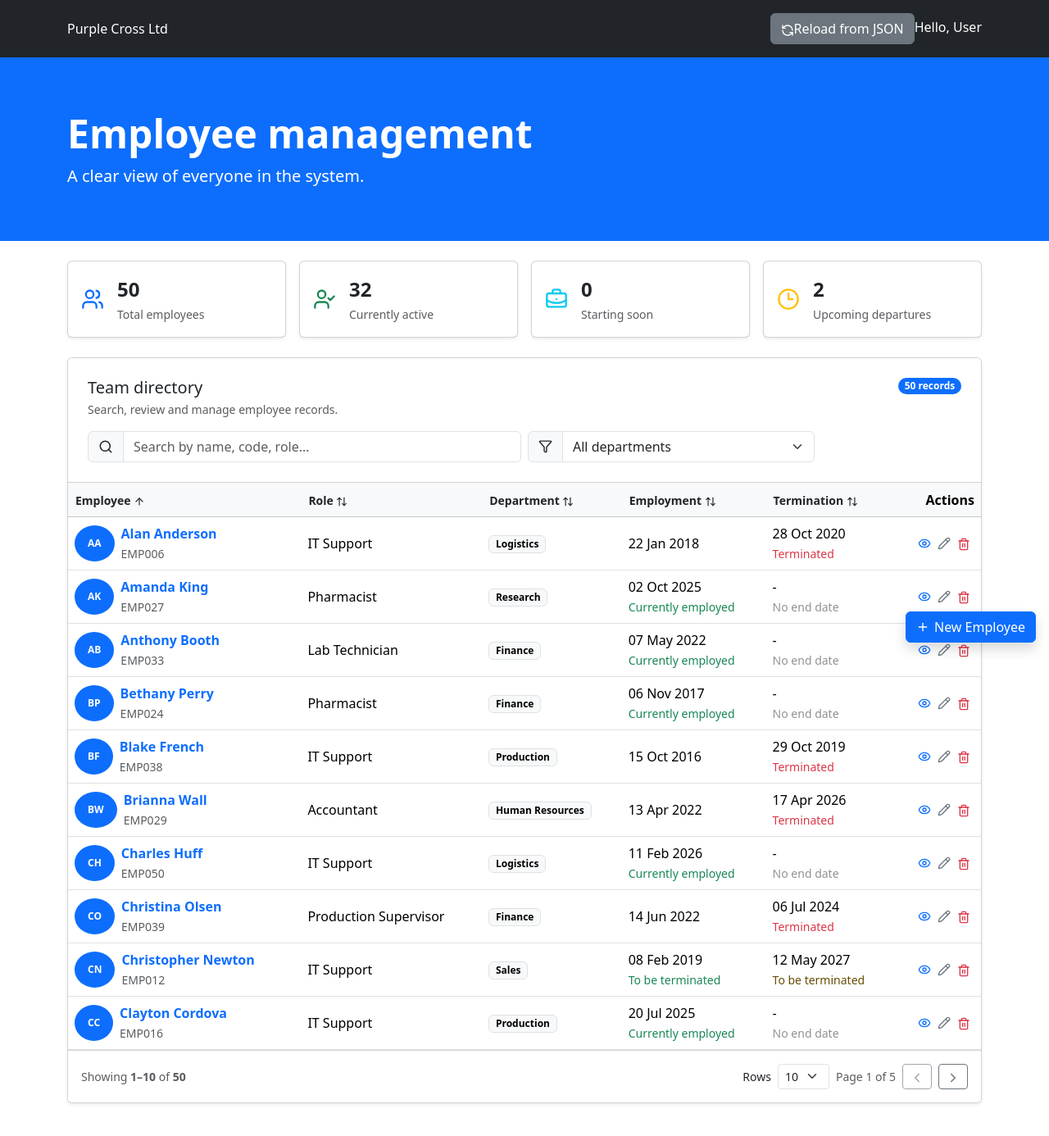
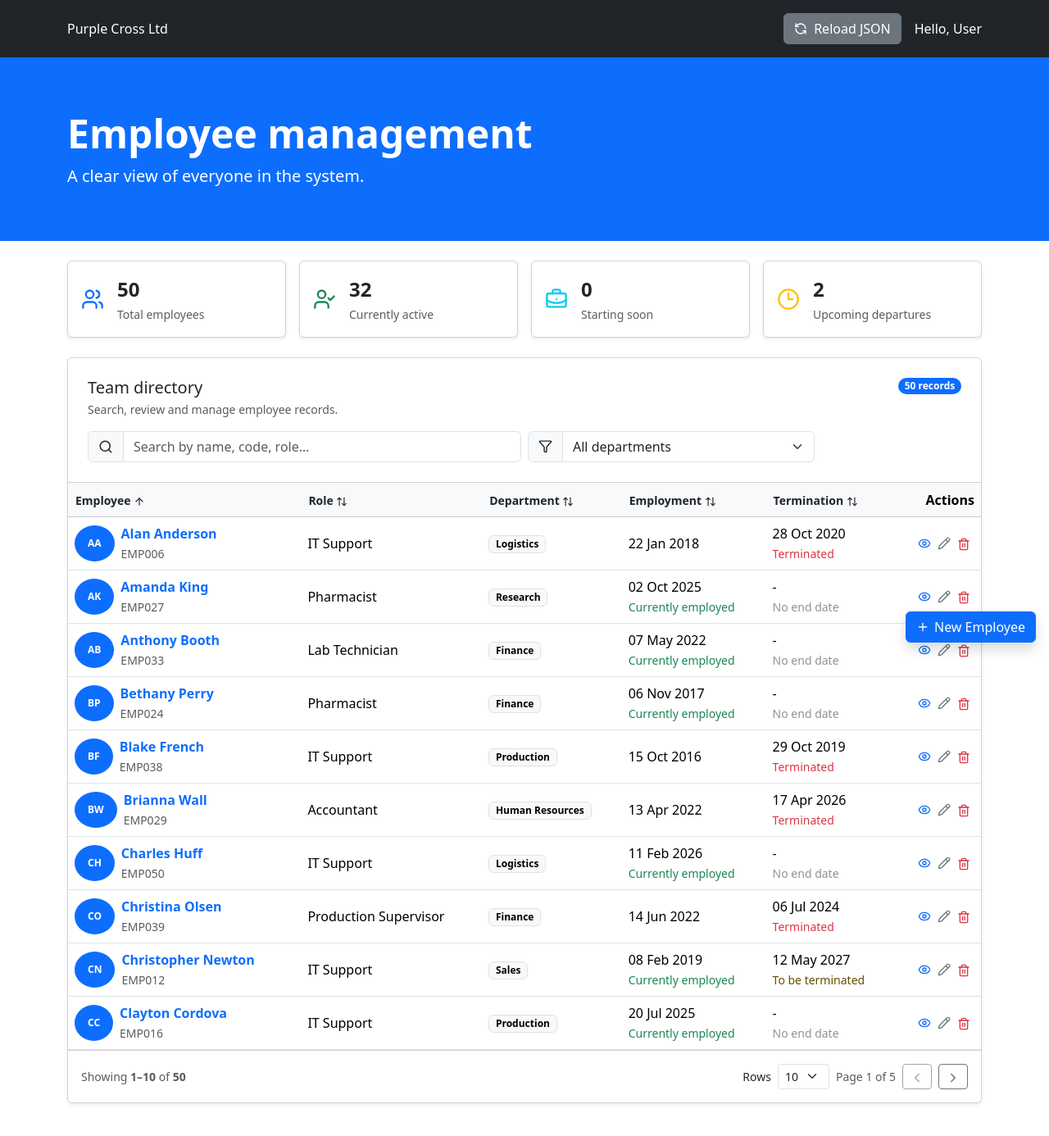
Before and after one commit to Bablione/purple_cross_ltd, a Vue app: page / in a window 1280 px wide. Shown: the top 1386 px of the page at 82% size. Built offline with nearby package versions, Linux system fonts and the light colour scheme.

Commit message:
chore: renaming lifeCycle to lifecycle. on build making sure no unused function in components. Header JSON loader button styled better and with confirmation modal

```diff
--- a/src/components/AppHeader.vue
+++ b/src/components/AppHeader.vue
@@ -1,31 +1,61 @@
 <script setup lang="ts">
+
+import { ref } from 'vue';
 import { useEmployeeStore } from '../stores/employeeStore'
+import { useRouter } from 'vue-router';
 import { RefreshCcw } from '@lucide/vue';
+import ApproveDialog from './ApproveDialog.vue';
+
 const employeeStore = useEmployeeStore()
+const router = useRouter()
+const showResetModal = ref(false)
 
 function resetData() {
   employeeStore.resetEmployees()
+  showResetModal.value = false
+  router.push("/")
 }
+
+
 </script>
 
 <template>
-    <header class="p-3 text-bg-dark">
+  <header class="p-3 text-bg-dark">
   <div class="container">
     <div
       class="d-flex flex-wrap align-items-center justify-content-between"
     >
       <RouterLink
         to="/"
-        class="d-flex align-items-center mb-lg-0 text-white text-decoration-none"
+        class="d-flex align-items-center text-white text-decoration-none"
       >
-      Purple Cross Ltd
+        Purple Cross Ltd
       </RouterLink>
 
-      <div class="text-end">
-        <button class="btn btn-secondary" @click="resetData()" type="button"><RefreshCcw :size="16"/>Reload from JSON</button>
-        <span>Hello, User</span>
+      <div class="d-flex align-items-center gap-3">
+        <button
+          type="button"
+          class="btn btn-secondary d-flex align-items-center"
+          @click="showResetModal = true"
+        >
+          <RefreshCcw :size="16" class="me-2" />
+          Reload JSON
+        </button>
+
+        <span class="d-flex align-items-center">
+          Hello, User
+        </span>
       </div>
     </div>
   </div>
 </header>
+
+<ApproveDialog
+  v-if="showResetModal"
+  title="Reset employee data?"
+  description="This will remove the local changes and restore the original seeded JSON"
+  confirm-label="Reset Data"
+  @cancel="showResetModal = false"
+  @confirm="resetData"
+/>
 </template>
--- a/src/components/EmployeeTable.vue
+++ b/src/components/EmployeeTable.vue
@@ -79,7 +79,7 @@ function initials(name: string): string {
             <span class="d-block">{{ formatCalendarDate(employee.dateOfEmployment) }}</span>
             <small
               v-if="getEmployeeLifecycleStatus(employee.dateOfEmployment, employee.terminationDate) !== 'Terminated'"
-              :class="getEmployeeLifecycleStatus(employee.dateOfEmployment, employee.terminationDate) === 'Employed soon' ? 'text-primary' : 'text-success'">{{ getEmployeeLifecycleStatus(employee.dateOfEmployment, employee.terminationDate) }}</small>
+              :class="getEmploymentStatus(employee.dateOfEmployment) === 'Employed soon' ? 'text-primary' : 'text-success'">{{ getEmploymentStatus(employee.dateOfEmployment) }}</small>
           </td>
           <td>
             <span class="d-block">{{ formatCalendarDate(employee.terminationDate) }}</span>
--- a/src/types/employee.ts
+++ b/src/types/employee.ts
@@ -14,4 +14,4 @@ export interface Employee extends EmployeeInput {
 
 export type EmploymentStatus = 'Employed soon' | 'Currently employed'
 export type TerminationStatus = 'To be terminated' | 'Terminated' | null
-export type EmployeeLifeCycleStatus = 'Employed soon' | 'Currently employed' | 'To be terminated' | 'Terminated'
+export type EmployeeLifecycleStatus = 'Employed soon' | 'Currently employed' | 'To be terminated' | 'Terminated'
--- a/src/utils/date.ts
+++ b/src/utils/date.ts
@@ -1,4 +1,4 @@
-import type { EmploymentStatus, TerminationStatus, EmployeeLifeCycleStatus } from '../types/employee'
+import type { EmploymentStatus, TerminationStatus, EmployeeLifecycleStatus } from '../types/employee'
 
 // Expected format: YYYY-MM-DD
 const DATE_PATTERN = /^(\d{4})-(\d{2})-(\d{2})$/
@@ -128,7 +128,7 @@ export function getEmployeeLifecycleStatus(
   employmentDate: string,
   terminationDate: string | null,
   now = new Date(),
-): EmployeeLifeCycleStatus {
+): EmployeeLifecycleStatus {
   if (
     terminationDate &&
     compareCalendarDates(terminationDate, now) <= 0
--- a/src/views/EmployeeDetailsView.vue
+++ b/src/views/EmployeeDetailsView.vue
@@ -51,7 +51,7 @@ function initials(name: string) {
           <div class="list-group list-group-flush">
             <div class="list-group-item p-3 d-flex align-items-start gap-3">
               <BriefcaseBusiness :size="20" class="text-success mt-1" />
-              <div><small class="text-body-secondary d-block">Employment date</small><strong>{{ formatCalendarDate(employee.dateOfEmployment) }}</strong><span v-if="getTerminationStatus(employee.dateOfEmployment) !== 'Terminated'" class="badge text-bg-success ms-2">{{ getEmployeeLifecycleStatus(employee.dateOfEmployment, employee.terminationDate) }}</span></div>
+              <div><small class="text-body-secondary d-block">Employment date</small><strong>{{ formatCalendarDate(employee.dateOfEmployment) }}</strong><span v-if="getEmployeeLifecycleStatus(employee.dateOfEmployment, employee.terminationDate) !== 'Terminated'" class="badge text-bg-success ms-2">{{ getEmploymentStatus(employee.dateOfEmployment) }}</span></div>
             </div>
             <div class="list-group-item p-3 d-flex align-items-start gap-3">
               <CalendarDays :size="20" class="text-warning mt-1" />
```
